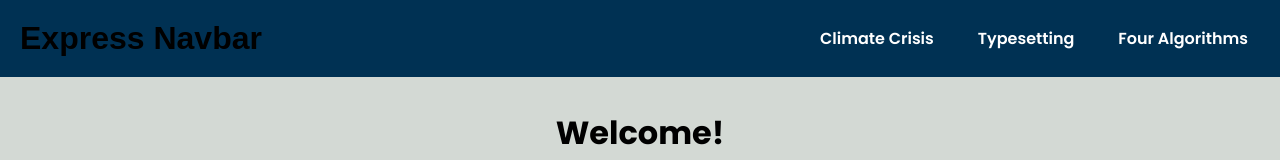
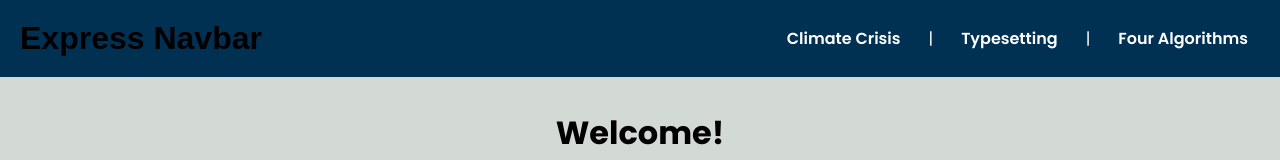
Before and after one commit to warrantyvoidifremoved/CSC317-ExpressNavbar, a website: page public/index.html in a window 1280 px wide. Shown: the top 160 px of the page. Drawn offline with Linux system fonts and the light colour scheme; a web font is replaced by a local one.

Commit message:
Added separators between navlinks

```diff
--- a/public/desktop.css
+++ b/public/desktop.css
@@ -35,7 +35,13 @@ body {
 #nav-links {
     display: flex;
     list-style: none;
-    gap: 1.25rem; /* 20px */
+    gap: 1rem; /* 16px */
+}
+
+#nav-links li:not(:last-child)::after {
+    content: "|";
+    color: white;
+    margin-left: 1rem; /* 16px */
 }
 
 #nav-links a {
```
